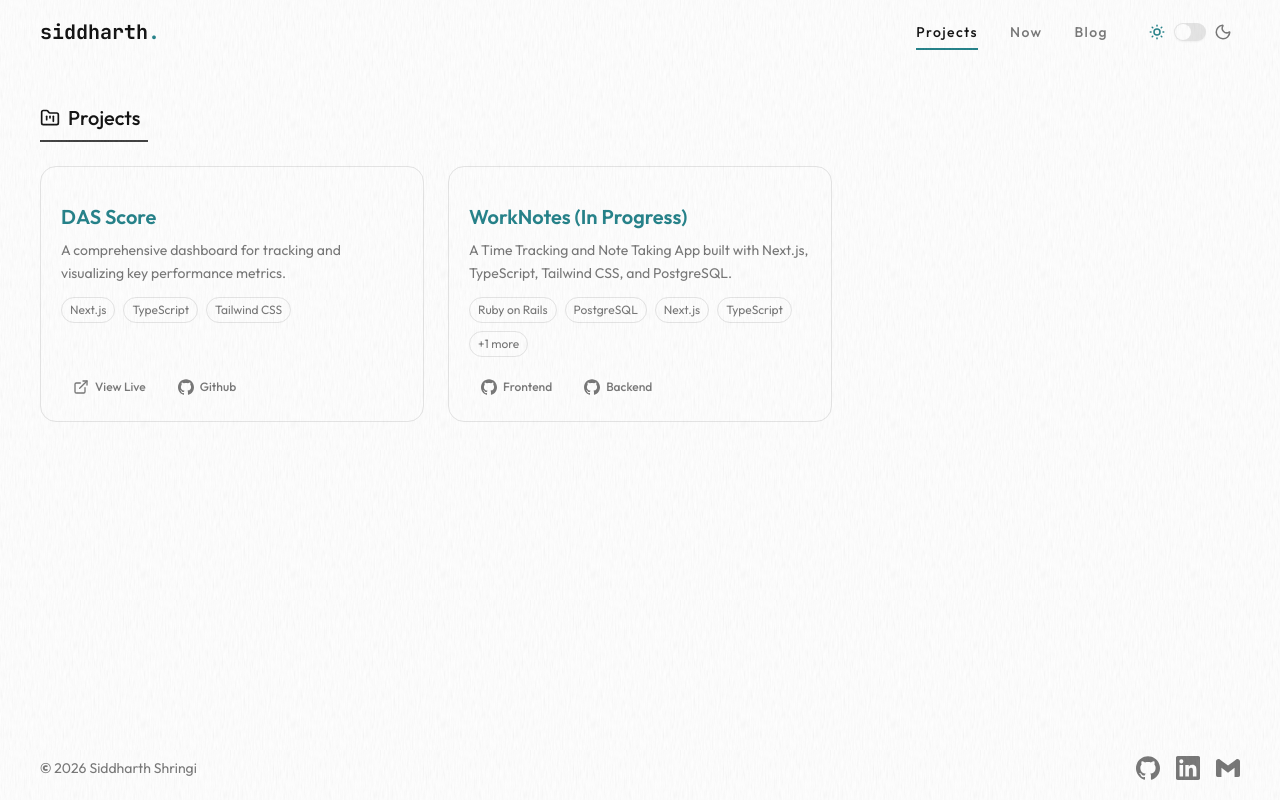
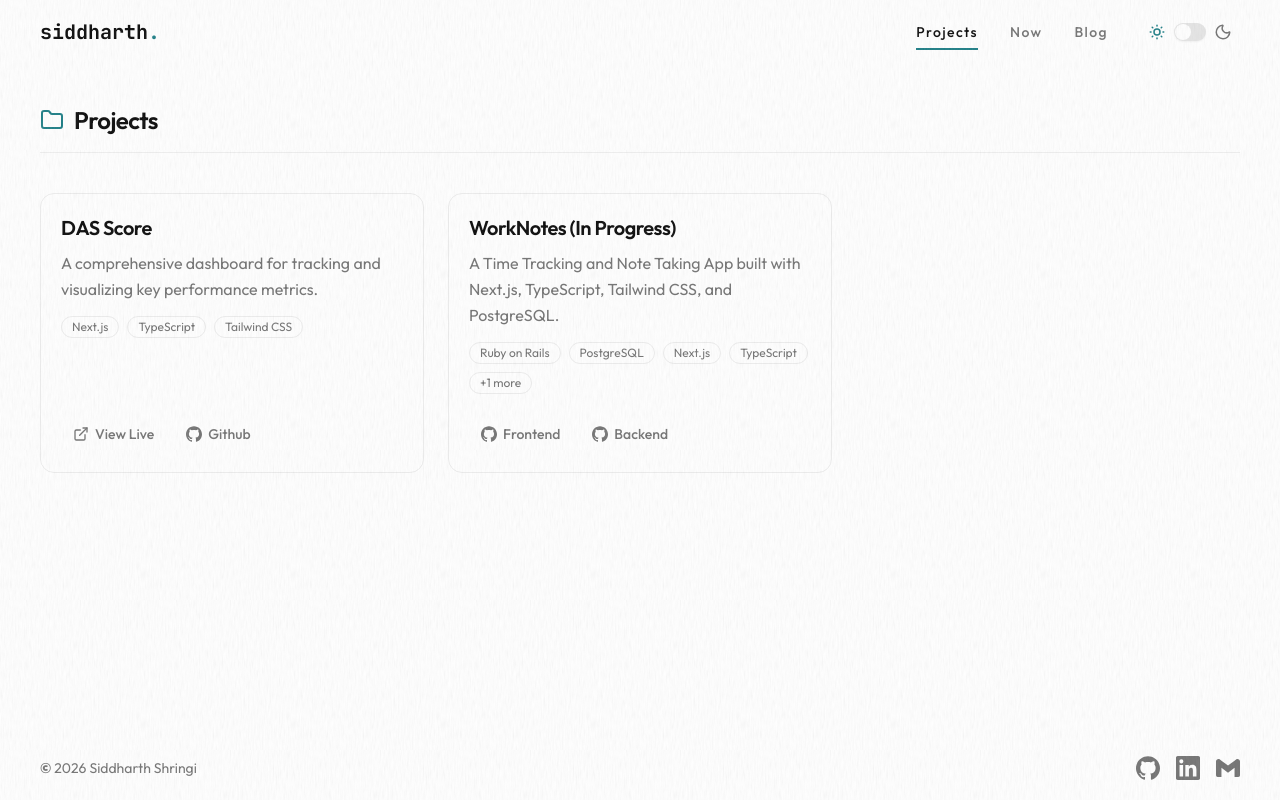
Before and after one commit to SiddharthShringi/siddharth-portfolio, a Next.js app: page /projects in a window 1280 px wide. Built offline with nearby package versions, Linux system fonts and the light colour scheme.

Commit message:
Fixed project page design

```diff
--- a/app/projects/page.tsx
+++ b/app/projects/page.tsx
@@ -1,6 +1,6 @@
 import projects from '@/lib/data/projects';
 import { Project } from '@/lib/types/project';
-import { FolderKanban } from 'lucide-react';
+import { Folder } from 'lucide-react';
 import ProjectCard from '@/components/ProjectCard';
 import Container from '@/components/ui/Container';
 
@@ -9,19 +9,25 @@ export default function Projects() {
     <section className="my-6 sm:my-10">
       <Container>
         {/* Section Header */}
-        <div className="mb-6">
-          <div className="inline-flex items-center gap-2 border-b-2 border-foreground/80 pb-2 pr-2">
-            <FolderKanban className="h-5 w-5" />
-            <h1 className="text-lg sm:text-xl font-medium">Projects</h1>
+        <div className="mb-8 sm:mb-10">
+          <div className="flex items-center gap-2.5">
+            <Folder className="h-5 w-5 text-chart-2 sm:h-6 sm:w-6" />
+
+            <h1 className="text-xl font-semibold tracking-tight text-foreground sm:text-2xl">
+              Projects
+            </h1>
           </div>
+
+          <div className="mt-4 border-b border-border/60" />
         </div>
 
+        {/* Projects Grid */}
         {projects.length === 0 ? (
-          <p className="text-sm text-muted-foreground">No projects yet.</p>
+          <p className="py-6 text-sm text-muted-foreground sm:text-base">No projects yet.</p>
         ) : (
-          <div className="grid gap-4 sm:gap-6 grid-cols-1 sm:grid-cols-2 lg:grid-cols-3">
-            {projects.map((p: Project) => (
-              <ProjectCard key={p.title} p={p} />
+          <div className="grid grid-cols-1 gap-5 sm:grid-cols-2 sm:gap-6 xl:grid-cols-3">
+            {projects.map((project: Project) => (
+              <ProjectCard key={project.title} p={project} />
             ))}
           </div>
         )}
--- a/components/BlogTabs.tsx
+++ b/components/BlogTabs.tsx
@@ -28,7 +28,7 @@ export default function BlogTabs({ posts, tags, activeTag }: BlogTabsProps) {
     <section className="my-6 sm:my-10">
       <Container>
         {/* Tab Navigation */}
-        <div className="flex w-fit items-center gap-6 sm:gap-8">
+        <div className="flex w-fit items-center gap-5 sm:gap-8">
           {tabs.map(({ id, label, icon: Icon }) => {
             const isActive = activeTab === id;
 
@@ -37,20 +37,26 @@ export default function BlogTabs({ posts, tags, activeTag }: BlogTabsProps) {
                 key={id}
                 type="button"
                 onClick={() => setActiveTab(id)}
+                aria-pressed={isActive}
                 className={cn(
-                  'flex items-center gap-2 border-b-2 px-0 py-3',
-                  'text-sm font-medium transition-colors duration-200 sm:text-base',
+                  'inline-flex min-h-11 items-center gap-2 whitespace-nowrap',
+                  'border-b-2 px-0 py-2.5 sm:py-3',
+                  'text-sm font-medium tracking-tight transition-colors duration-200',
+                  'sm:text-base lg:text-lg',
+                  'focus-visible:outline-none focus-visible:ring-2 focus-visible:ring-ring focus-visible:ring-offset-4',
                   isActive
                     ? 'border-chart-2 text-foreground'
-                    : 'text-muted-foreground hover:text-foreground'
+                    : 'border-transparent text-muted-foreground hover:text-foreground'
                 )}
               >
                 <Icon
                   className={cn(
-                    'h-4 w-4 transition-colors duration-200',
+                    'h-4 w-4 shrink-0 transition-colors duration-200 sm:h-4.5 sm:w-4.5',
                     isActive ? 'text-chart-2' : 'text-muted-foreground'
                   )}
+                  strokeWidth={1.8}
                 />
+
                 {label}
               </button>
             );
--- a/components/ProjectCard.tsx
+++ b/components/ProjectCard.tsx
@@ -2,6 +2,7 @@ import Link from 'next/link';
 import { ExternalLink } from 'lucide-react';
 import { Project, ProjectLink } from '@/lib/types/project';
 import { GitHubIcon } from './icons/SocialIcon';
+import { cn } from '@/lib/utils';
 
 const LINK_ICONS: Record<string, React.ReactNode> = {
   live: <ExternalLink className="h-4 w-4" />,
@@ -12,52 +13,87 @@ const MAX_STACK = 4;
 
 export default function ProjectCard({ p }: { p: Project }) {
   const visibleLinks = (p.links || []).filter(
-    (l: ProjectLink) => l.type === 'live' || l.type === 'github'
+    (link: ProjectLink) => link.type === 'live' || link.type === 'github'
   );
+
   const visibleStack = p.stack.slice(0, MAX_STACK);
   const extraStack = p.stack.length - MAX_STACK;
 
   return (
-    <div className="rounded-2xl border p-4 sm:p-5 flex flex-col hover:bg-muted/60 transition-colors">
-      <h3 className="mt-2 sm:mt-4 text-base sm:text-lg lg:text-xl font-semibold text-chart-2">
+    <article
+      className="
+        flex h-full flex-col gap-3
+        rounded-xl border border-border/70
+        p-4 transition-colors duration-200
+        hover:border-chart-2/40 hover:bg-muted/40
+        sm:gap-3.5 sm:p-5
+      "
+    >
+      {/* Project Information */}
+      <div className="space-y-2">
+        <h3 className="text-lg font-semibold leading-snug tracking-tight text-foreground sm:text-xl">
           {p.title}
         </h3>
 
-      <p className="mt-2 text-xs sm:text-sm text-muted-foreground leading-relaxed">
+        <p className="text-sm leading-relaxed text-muted-foreground sm:text-base">
           {p.description}
         </p>
+      </div>
 
-      <div className="mt-3 flex flex-wrap gap-1.5 sm:gap-2">
+      {/* Technology Stack */}
+      <div className="flex flex-wrap gap-1.5 sm:gap-2">
         {visibleStack.map((tech) => (
           <span
             key={tech}
-            className="rounded-full border px-2 py-0.5 sm:py-1 text-[10px] sm:text-xs text-muted-foreground"
+            className="
+              inline-flex items-center rounded-full
+              border border-border/70 px-2.5 py-1
+              text-[11px] leading-none text-muted-foreground
+              sm:text-xs
+            "
           >
             {tech}
           </span>
         ))}
+
         {extraStack > 0 && (
-          <span className="rounded-full border px-2 py-0.5 sm:py-1 text-[10px] sm:text-xs text-muted-foreground">
+          <span
+            className="
+              inline-flex items-center rounded-full
+              border border-border/70 px-2.5 py-1
+              text-[11px] leading-none text-muted-foreground
+              sm:text-xs
+            "
+          >
             +{extraStack} more
           </span>
         )}
       </div>
 
-      <div className="flex items-center gap-2 mt-auto pt-4">
-        {visibleLinks.map((l: ProjectLink) => (
+      {/* Project Links */}
+      {visibleLinks.length > 0 && (
+        <div className="mt-auto flex flex-wrap items-center gap-2 pt-2">
+          {visibleLinks.map((link: ProjectLink) => (
             <Link
-            key={l.url}
-            href={l.url}
+              key={link.url}
+              href={link.url}
               target="_blank"
               rel="noopener noreferrer"
-            aria-label={`${l.label} for ${p.title}`}
-            className="flex items-center gap-1.5 px-3 py-1.5 rounded-md text-xs font-medium text-muted-foreground hover:text-foreground hover:bg-muted transition-colors"
+              aria-label={`${link.label} for ${p.title}`}
+              className={cn(
+                'inline-flex min-h-9 items-center gap-1.5 rounded-md px-3 py-2',
+                'text-xs font-medium text-muted-foreground transition-colors duration-200',
+                'hover:bg-muted hover:text-foreground',
+                'focus-visible:outline-none focus-visible:ring-2 focus-visible:ring-ring focus-visible:ring-offset-2',
+                'sm:text-sm'
+              )}
             >
-            {LINK_ICONS[l.type]}
-            {l.label}
+              {LINK_ICONS[link.type]}
+              {link.label}
             </Link>
           ))}
         </div>
-    </div>
+      )}
+    </article>
   );
 }
```
Lines whose indentation alone changed are shown as unchanged.
